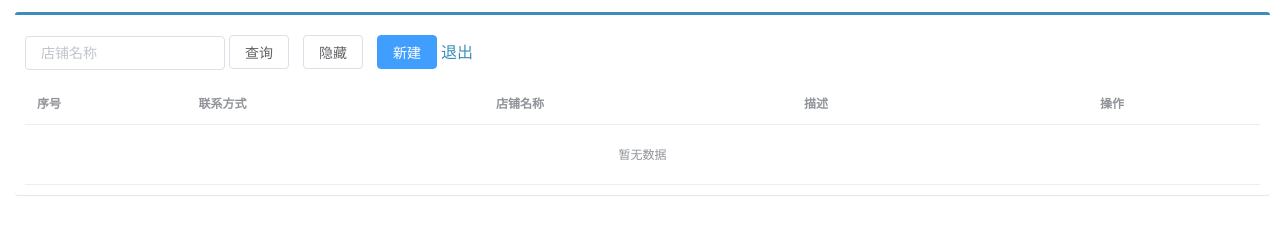
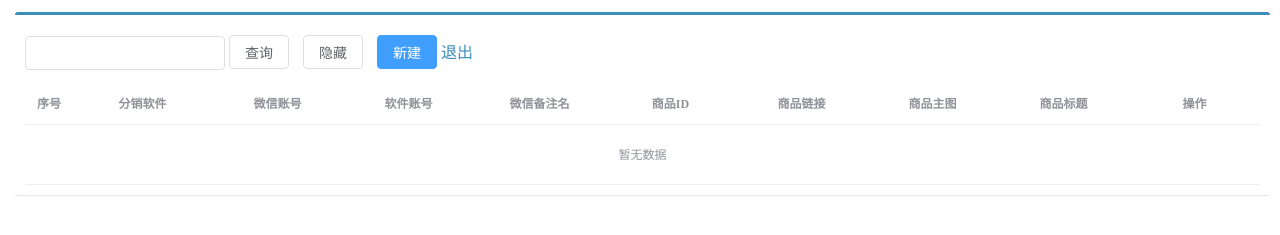
Before and after one commit to Tiamo-zeng/Tiamo-zeng.github.io, a plain HTML site: page login.html in a window 1280 px wide. Shown: the part 53-288 px from the top of the page. Drawn offline with Linux system fonts and the light colour scheme; no server answers.

Commit message:
Update login.html (#21)

```diff
--- a/login.html
+++ b/login.html
@@ -52,7 +52,7 @@
 
             <div class="filter-container">
 
-                <el-input placeholder="店铺名称" v-model="pagination.queryString" style="width: 200px;" class="filter-item"></el-input>
+                <el-input placeholder="" v-model="pagination.queryString" style="width: 200px;" class="filter-item"></el-input>
 
                 <el-button @click="getAll()" class="dalfBut">查询</el-button>
 
@@ -68,11 +68,21 @@
 
                 <el-table-column type="index" align="center" label="序号"></el-table-column>
 
-                <el-table-column prop="type" label="联系方式" align="center"></el-table-column>
+                <el-table-column prop="name" label="分销软件" align="center"></el-table-column>
 
-                <el-table-column prop="name" label="店铺名称" align="center"></el-table-column>
+                <el-table-column prop="type" label="微信账号" align="center"></el-table-column>
 
-                <el-table-column prop="description" label="描述" align="center"></el-table-column>
+                <el-table-column prop="description" label="软件账号" align="center"></el-table-column>
+
+                <el-table-column prop="aa" label="微信备注名" align="center"></el-table-column>
+
+                <el-table-column prop="bd" label="商品ID" align="center"></el-table-column>
+
+                <el-table-column prop="ac" label="商品链接" align="center"></el-table-column>
+
+                <el-table-column prop="ab" label="商品主图" align="center"></el-table-column>
+
+                <el-table-column prop="ax" label="商品标题" align="center"></el-table-column>
 
                 <el-table-column label="操作" align="center">
 
@@ -100,7 +110,7 @@
 
                             <el-col :span="12">
 
-                                <el-form-item label="联系方式" prop="type">
+                                <el-form-item label="分销软件" prop="name">
 
                                     <el-input v-model="formData.type"/>
 
@@ -110,7 +120,7 @@
 
                             <el-col :span="12">
 
-                                <el-form-item label="店铺名称" prop="name">
+                                <el-form-item label="商品名称" prop="type">
 
                                     <el-input v-model="formData.name"/>
 
@@ -125,7 +135,7 @@
 
                             <el-col :span="24">
 
-                                <el-form-item label="描述">
+                                <el-form-item label="软件账号">
 
                                     <el-input v-model="formData.description" type="textarea"></el-input>
 
@@ -153,7 +163,7 @@
 
             <div class="add-form">
 
-                <el-dialog title="编辑检查项" :visible.sync="dialogFormVisible4Edit">
+                <el-dialog title="编辑信息" :visible.sync="dialogFormVisible4Edit">
 
                     <el-form ref="dataEditForm" :model="formData" :rules="rules" label-position="right" label-width="100px">
 
@@ -161,7 +171,7 @@
 
                             <el-col :span="12">
 
-                                <el-form-item label="联系方式" prop="type">
+                                <el-form-item label="分销软件" prop="name">
 
                                     <el-input v-model="formData.type"/>
 
@@ -171,7 +181,7 @@
 
                             <el-col :span="12">
 
-                                <el-form-item label="商品名称" prop="name">
+                                <el-form-item label="商品名称" prop="type">
 
                                     <el-input v-model="formData.name"/>
 
@@ -183,9 +193,9 @@
 
                         <el-row>
 
-                            <el-col :span="24">
+                            <el-col :span="12">
 
-                                <el-form-item label="描述">
+                                <el-form-item label="软件账号">
 
                                     <el-input v-model="formData.description" type="textarea"></el-input>
 
@@ -239,8 +249,8 @@
             dialogFormVisible: false,//控制表单是否可见
             dialogFormVisible4Edit:false,//编辑表单是否可见
             rules: {//校验规则
-                type: [{ required: true, message: '联系方式为必填项', trigger: 'blur' }],
-                name: [{ required: true, message: '店铺名称为必填项', trigger: 'blur' }]
+                type: [{ required: true, message: '必填项', trigger: 'blur' }],
+                name: [{ required: true, message: '必填项', trigger: 'blur' }]
             }
         },
 
```
